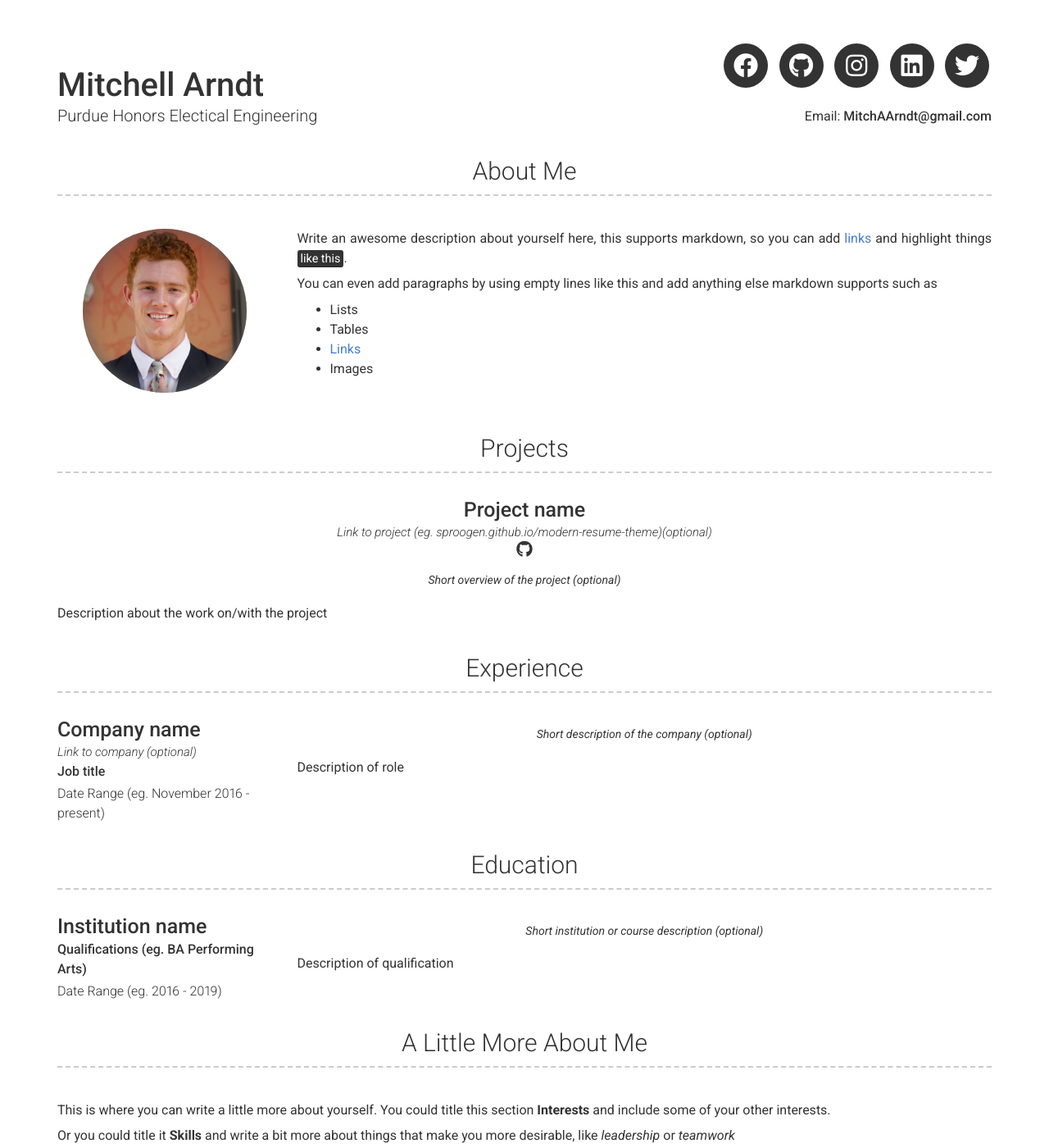
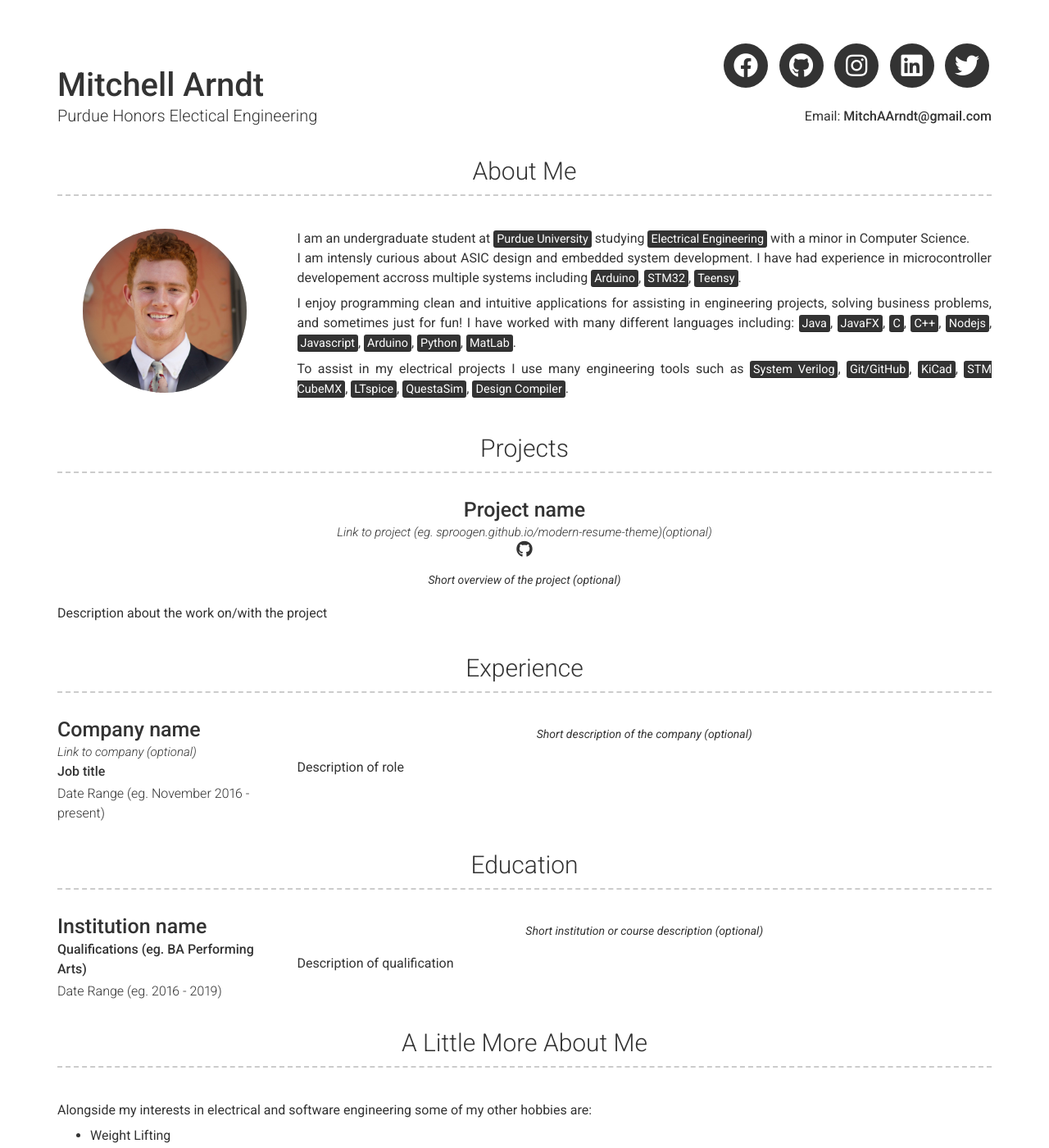
Before and after one commit to MArndt26/marndt26.github.io, a Jekyll site: the page built from index.md, in a window 1280 px wide and 1400 px high. Shown: the whole window at 82% size. Built offline with Jekyll 4.4.1, drawn with Linux system fonts in a browser that asks for light colours; nearby versions of some CDN libraries; some of the changed text lies outside the part shown.

Commit message:
updated about me and a little more about me

```diff
--- a/_config.yml
+++ b/_config.yml
@@ -14,7 +14,7 @@ darkmode: false
 
 # Social links
 twitter_username: MitchArndt
-github_username:  MArndt26
+github_username: MArndt26
 # stackoverflow_username: "00000001"
 # dribbble_username: jekyll
 facebook_username: mitch.arndt.50
@@ -48,13 +48,16 @@ linkedin_username: mitch-arndt-383968165
 # about_title: About Me (Use this to override about section title)
 about_profile_image: ./assets/profile.jpeg
 about_content: | # this will include new lines to allow paragraphs
-  Write an awesome description about yourself here, this supports markdown, so you can add [links](http://foobar.com) and highlight things <mark>like this</mark>.
+  I am an undergraduate student at <mark>Purdue University</mark> studying <mark>Electrical Engineering</mark> with a minor in Computer Science.
+  I am intensly curious about ASIC design and embedded system development.  I have had experience in microcontroller developement accross multiple
+  systems including <mark>Arduino</mark>, <mark>STM32</mark>, <mark>Teensy</mark>.
 
-  You can even add paragraphs by using empty lines like this and add anything else markdown supports such as
-    - Lists
-    - Tables
-    - <a href="google.com">Links</a>
-    - Images
+  I enjoy programming clean and intuitive applications for assisting in engineering projects, solving business problems, and sometimes just for fun!
+  I have worked with many different languages including: <mark>Java</mark>, <mark>JavaFX</mark>, <mark>C</mark>, <mark>C++</mark>, <mark>Nodejs</mark>,
+  <mark>Javascript</mark>, <mark>Arduino</mark>, <mark>Python</mark>, <mark>MatLab</mark>.
+
+  To assist in my electrical projects I use many engineering tools such as <mark>System Verilog</mark>, <mark>Git/GitHub</mark>, <mark>KiCad</mark>,
+  <mark>STM CubeMX</mark>, <mark>LTspice</mark>, <mark>QuestaSim</mark>, <mark>Design Compiler</mark>.
 
 # Projects Section
 # projects_title: Projects #(Use this to override about projects section title)
@@ -68,9 +71,11 @@ about_content: | # this will include new lines to allow paragraphs
 # More Section
 # more_title: A Little More About Me #(Use this to override about more section title)
 more_content: | # this will include new lines to allow paragraphs
-  This is where you can write a little more about yourself. You could title this section **Interests** and include some of your other interests.
-
-  Or you could title it **Skills** and write a bit more about things that make you more desirable, like *leadership* or *teamwork*
+  Alongside my interests in electrical and software engineering some of my other hobbies are:
+  - Weight Lifting
+  - Water and Snow Skiing
+  - Hunting
+  - Boating
 
 # Footer
 footer_show_references: true
@@ -84,17 +89,18 @@ sass:
   style: compressed
 
 plugins:
- - jekyll-seo-tag
+  - jekyll-seo-tag
 
-exclude : [
-  "Gemfile",
-  "Gemfile.lock",
-  "node_modules",
-  "vendor/bundle/",
-  "vendor/cache/",
-  "vendor/gems/",
-  "vendor/ruby/",
-  "lib/",
-  "scripts/",
-  "docker-compose.yml",
+exclude:
+  [
+    "Gemfile",
+    "Gemfile.lock",
+    "node_modules",
+    "vendor/bundle/",
+    "vendor/cache/",
+    "vendor/gems/",
+    "vendor/ruby/",
+    "lib/",
+    "scripts/",
+    "docker-compose.yml",
   ]
```
